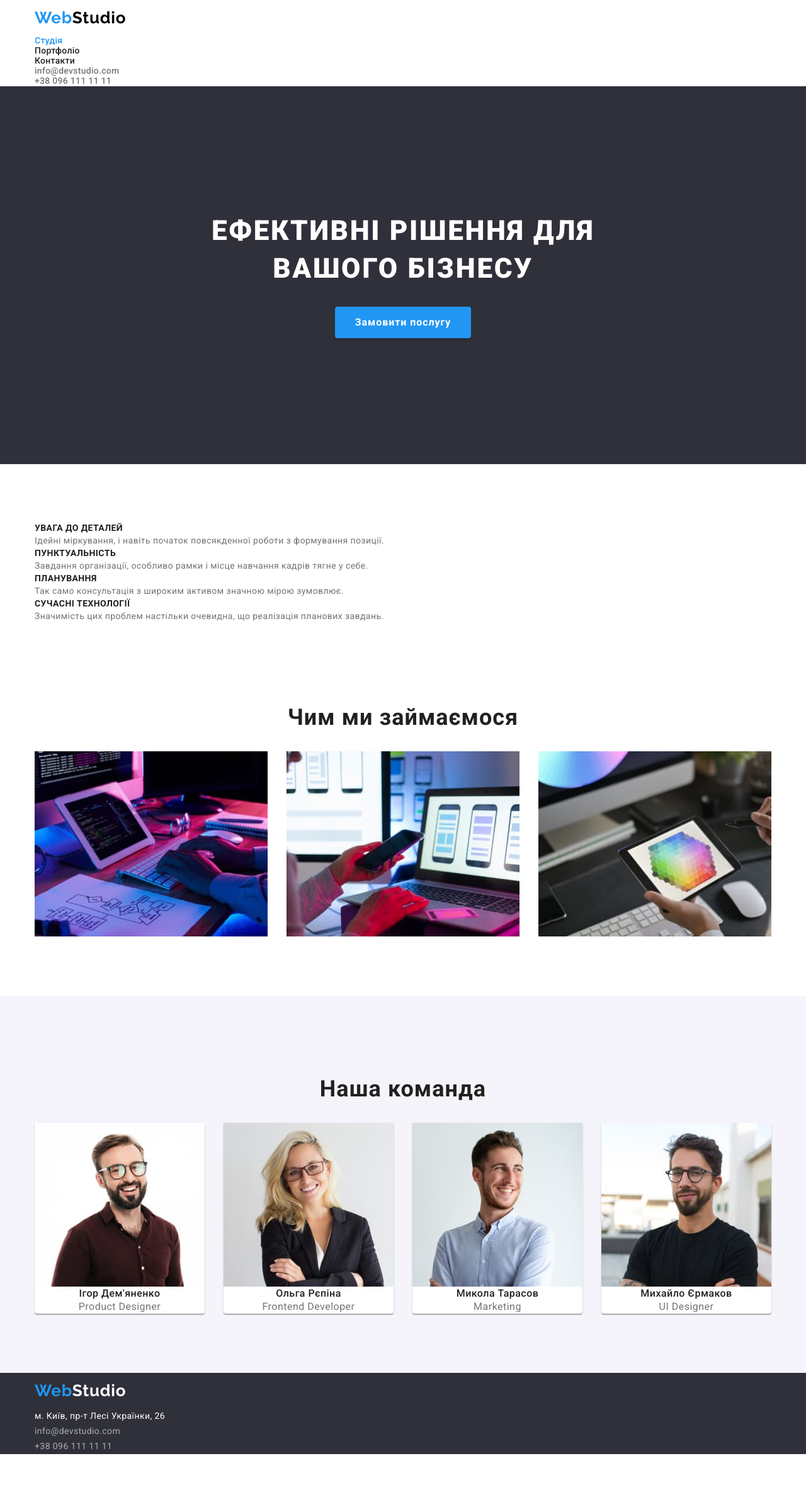
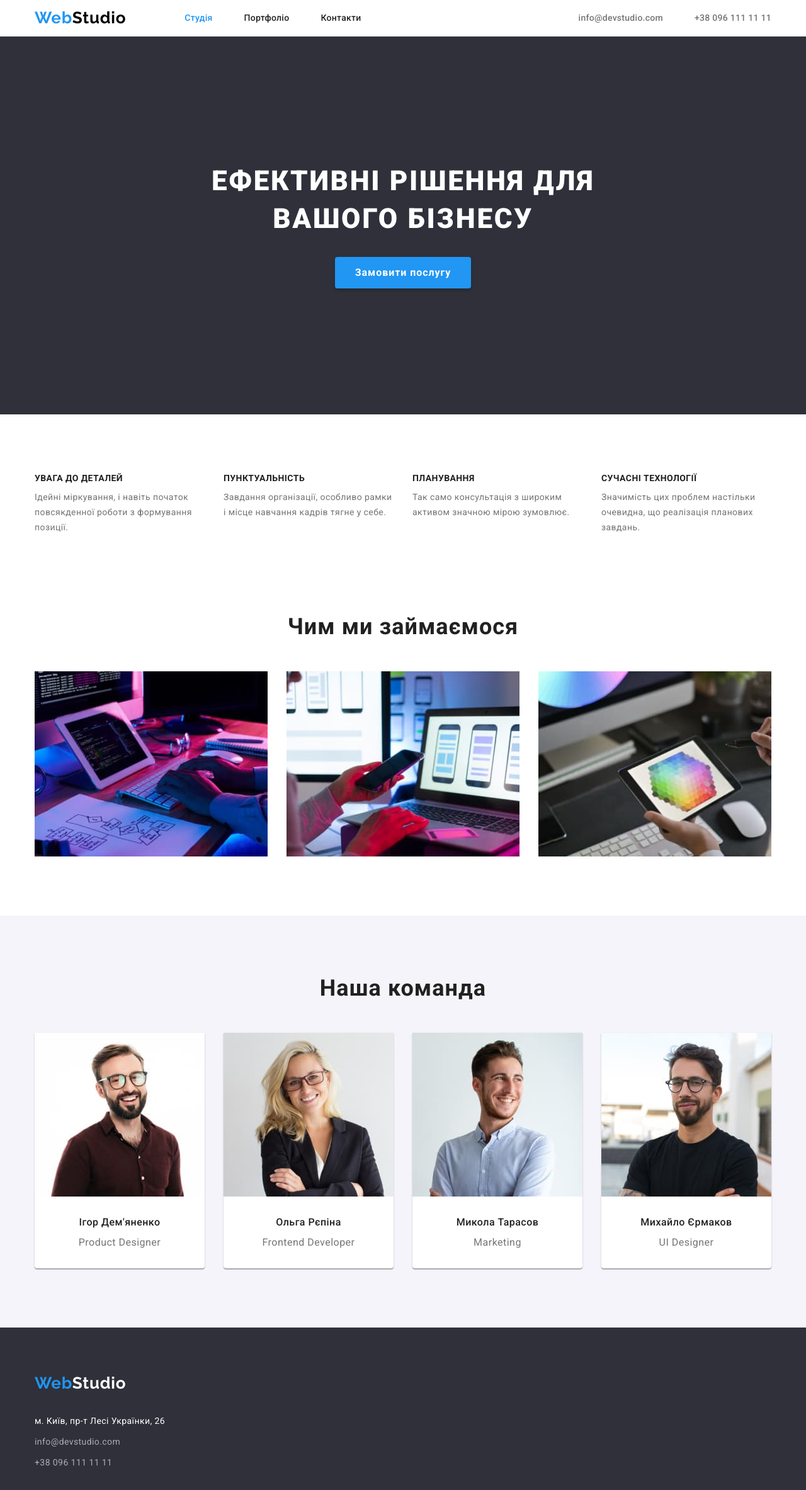
Before and after one commit to milacherkashyna/goit-markup-hw-03, a plain HTML site: page index.html in a window 1280 px wide. Shown: the whole page at 63% size. Before the commit the page ends 2309 px from the top, so only its background shows below. Drawn offline with Linux system fonts and the light colour scheme.

Commit message:
Homework03 vers01

```diff
--- a/css/styles.css
+++ b/css/styles.css
@@ -6,11 +6,21 @@
   --dark: #212121;
   --dark-grey: #2f303a;
   --grey: #757575;
+  --semigrey: #ececec;
+  --border-grey: #eeeeee;
   --lightgrey: #f5f4fa;
   --blue: #2196f3;
   --white-grey: #f5f5f5;
   --white: #fff;
   --opasity: rgba(255, 255, 255, 0.6);
+}
+html {
+  box-sizing: border-box;
+}
+*,
+*::before,
+*::after {
+  box-sizing: inherit;
 }
 body {
   font-family: var(--f-roboto);
@@ -23,6 +33,7 @@ body {
   padding: 0 15px;
   margin: 0 auto;
 }
+
 h1,
 h2,
 h3,
@@ -44,8 +55,15 @@ img {
 }
 .header {
   background-color: var(--white);
+  border-bottom: 1px solid var(--semigrey);
+}
+.header-block {
+  display: flex;
+  align-items: center;
+  justify-content: space-between;
 }
 .header-logo {
+  margin-right: 93px;
   font-family: var(--f-raleway);
   font-weight: 700;
   font-size: 26px;
@@ -57,22 +75,30 @@ img {
 .header-logo span {
   color: var(--blue);
 }
-/* .header ul {
-    list-style: none;
-} */
 .header-menu,
 .header-contacts {
+  display: flex;
   list-style: none;
   font-weight: 500;
   font-size: 14px;
   line-height: 1.14;
   letter-spacing: 0.02em;
 }
+.header-menu li:not(:last-child),
+.header-contacts li:not(:last-child) {
+  margin-right: 50px;
+}
 .header-menu-link {
+  display: block;
+  padding-top: 20px;
+  padding-bottom: 20px;
   color: var(--dark);
   text-decoration: none;
 }
 .header-contacts-link {
+  display: block;
+  padding-top: 20px;
+  padding-bottom: 20px;
   color: var(--grey);
   text-decoration: none;
 }
@@ -82,6 +108,9 @@ img {
 .header-contacts-link:focus,
 .header-menu-link.active {
   color: var(--blue);
+}
+.header-contacts {
+  margin-left: auto;
 }
 /* Header end */
 .hero {
@@ -104,7 +133,7 @@ img {
   margin: 30px auto 0;
   padding: 10px 32px;
   font-weight: 700;
-  font-size: 16px;
+  font-size: var(--f-size16);
   line-height: 1.88;
   letter-spacing: 0.06em;
   color: var(--white);
@@ -127,14 +156,25 @@ img {
   clip-path: inset(50%);
   margin: -1px;
 }
+.advantages-block {
+  width: 270px;
+  margin-bottom: 30px;
+}
+.advantages-block:not(:last-child) {
+  margin-right: 30px;
+}
+.advantages-list {
+  display: flex;
+  flex-wrap: wrap;
+  list-style: none;
+}
 .advantages-title {
+  display: block;
+  margin-bottom: 10px;
   font-size: 14px;
   line-height: 1.14;
   letter-spacing: 0.03em;
   text-transform: uppercase;
-}
-.advantages-list {
-  list-style: none;
 }
 .advantages-text {
   font-size: 14px;
@@ -147,9 +187,12 @@ img {
 }
 .section-title {
   font-size: 36px;
-  line-height: 3;
+  line-height: 1.17;
   text-align: center;
   letter-spacing: 0.03em;
+}
+.section-title {
+  margin-bottom: 50px;
 }
 .directions-list {
   display: flex;
@@ -174,6 +217,9 @@ img {
     0px 2px 1px rgba(0, 0, 0, 0.2);
   border-radius: 0px 0px 4px 4px;
 }
+.team-item-descr {
+  padding: 30px 30px;
+}
 .team-item-title {
   font-size: var(--f-size16);
   font-weight: 500;
@@ -181,7 +227,9 @@ img {
   text-align: center;
   letter-spacing: 0.03em;
 }
-.team-item-desc {
+.team-item-job {
+  margin-top: 10px;
+  font-size: var(--f-size16);
   line-height: 1.36;
   text-align: center;
   letter-spacing: 0.03em;
@@ -189,9 +237,12 @@ img {
 }
 /* Main end */
 .footer {
+  padding: 60px 0;
   background-color: var(--dark-grey);
 }
 .footer-logo {
+  display: block;
+  margin-bottom: 20px;
   font-family: var(--f-raleway);
   font-weight: 700;
   font-size: 26px;
@@ -212,10 +263,14 @@ img {
   list-style: none;
 }
 .footer-contacts-adress {
+  display: block;
+  margin-bottom: 9px;
   text-decoration: none;
   color: var(--white);
 }
 .footer-contacts-link {
+  display: block;
+  margin-bottom: 9px;
   text-decoration: none;
   color: var(--opasity);
 }
@@ -229,8 +284,13 @@ img {
 /* Portfolio.html */
 .portfolio-filters {
   list-style: none;
-}
+  display: flex;
+  gap: 8px;
+  margin-bottom: 34px;
+  justify-content: center;
+ }
 .portfolio-filters-btn {
+  padding: 6px 22px;
   font-weight: 500;
   font-size: 16px;
   line-height: 1.62;
@@ -241,7 +301,6 @@ img {
   border: none;
   border-radius: 4px;
   cursor: pointer;
-
   transition: ease-in-out 0.4s;
 }
 .portfolio-filters-btn:hover,
@@ -251,9 +310,24 @@ img {
   box-shadow: 0px 3px 1px rgba(0, 0, 0, 0.1), 0px 1px 2px rgba(0, 0, 0, 0.08),
     0px 2px 2px rgba(0, 0, 0, 0.12);
 }
+.card-set {
+  display: flex;
+  flex-wrap: wrap;
+  margin-top: -30px;
+  margin-left: -30px;
+}
 .card {
+  flex-basis: calc(100% / 3 - 30px);
+  margin-top: 30px;
+  margin-left: 30px;
+  list-style: none;
   background-color: var(--white);
-  list-style: none;
+}
+.card-descr {
+  padding: 20px 24px;
+  border-right: 1px solid var(--border-grey);
+  border-bottom: 1px solid var(--border-grey);
+  border-left: 1px solid var(--border-grey);
 }
 .card-title {
   font-size: 18px;
@@ -262,7 +336,8 @@ img {
   color: var(--dark);
 }
 .card-tag {
-  line-height: 1.88px;
+  margin-top: 4px;
+  line-height: 1.88;
   letter-spacing: 0.03em;
   color: var(--grey);
 }
--- a/index.html
+++ b/index.html
@@ -17,7 +17,7 @@
   <body>
     <!-- Header -->
     <header class="header">
-      <div class="container">
+      <div class="container header-block">
         <a class="header-logo" href="./index.html"><span>Web</span>Studio</a>
         <nav class="header-nav">
           <ul class="header-menu">
@@ -48,25 +48,25 @@
         <div class="container">
           <h2 class="scr-reader">Наші переваги</h2>
           <ul class="advantages-list">
-            <li>
+            <li class="advantages-block">
               <h3 class="advantages-title">Увага до деталей</h3>
               <p class="advantages-text">
                 Ідейні міркування, і навіть початок повсякденної роботи з формування позиції.
               </p>
             </li>
-            <li>
+            <li class="advantages-block">
               <h3 class="advantages-title">Пунктуальність</h3>
               <p class="advantages-text">
                 Завдання організації, особливо рамки і місце навчання кадрів тягне у себе.
               </p>
             </li>
-            <li>
+            <li class="advantages-block">
               <h3 class="advantages-title">Планування</h3>
               <p class="advantages-text">
                 Так само консультація з широким активом значною мірою зумовлює.
               </p>
             </li>
-            <li>
+            <li class="advantages-block">
               <h3 class="advantages-title">Сучасні технології</h3>
               <p class="advantages-text">
                 Значимість цих проблем настільки очевидна, що реалізація планових завдань.
@@ -78,7 +78,7 @@
       <!-- Section02 Directions  -->
       <section class="directions section">
         <div class="container">
-          <h2 class="section-title">Чим ми займаємося</h2>
+          <h2 class="section-title drn">Чим ми займаємося</h2>
           <ul class="directions-list">
             <li class="directions-item">
               <img src="./images/box1.jpg" width="370" alt="Програмування" />
@@ -99,23 +99,31 @@
           <ul class="team-list">
             <li class="team-item">
               <img src="./images/img01.jpg" alt="Фото Ігор Дем'яненко" width="270" />
-              <h3 class="team-item-title">Ігор Дем'яненко</h3>
-              <p class="team-item-desc">Product Designer</p>
+              <div class="team-item-descr">
+                <h3 class="team-item-title">Ігор Дем'яненко</h3>
+                <p class="team-item-job">Product Designer</p>
+              </div>
             </li>
             <li class="team-item">
               <img src="./images/img02.jpg" alt="Фото Ольга Рєпіна" width="270" />
-              <h3 class="team-item-title">Ольга Рєпіна</h3>
-              <p class="team-item-desc">Frontend Developer</p>
+              <div class="team-item-descr">
+                <h3 class="team-item-title">Ольга Рєпіна</h3>
+                <p class="team-item-job">Frontend Developer</p>
+              </div>
             </li>
             <li class="team-item">
               <img src="./images/img03.jpg" alt="Фото Микола Тарасов" width="270" />
-              <h3 class="team-item-title">Микола Тарасов</h3>
-              <p class="team-item-desc">Marketing</p>
+              <div class="team-item-descr">
+                <h3 class="team-item-title">Микола Тарасов</h3>
+                <p class="team-item-job">Marketing</p>
+              </div>
             </li>
             <li class="team-item">
               <img src="./images/img04.jpg" alt="Михайло Єрмаков" width="270" />
-              <h3 class="team-item-title">Михайло Єрмаков</h3>
-              <p class="team-item-desc">UI Designer</p>
+              <div class="team-item-descr">
+                <h3 class="team-item-title">Михайло Єрмаков</h3>
+                <p class="team-item-job">UI Designer</p>
+              </div>
             </li>
           </ul>
         </div>
```
Also changed, not shown: portfolio.html (+60 -12 lines).
